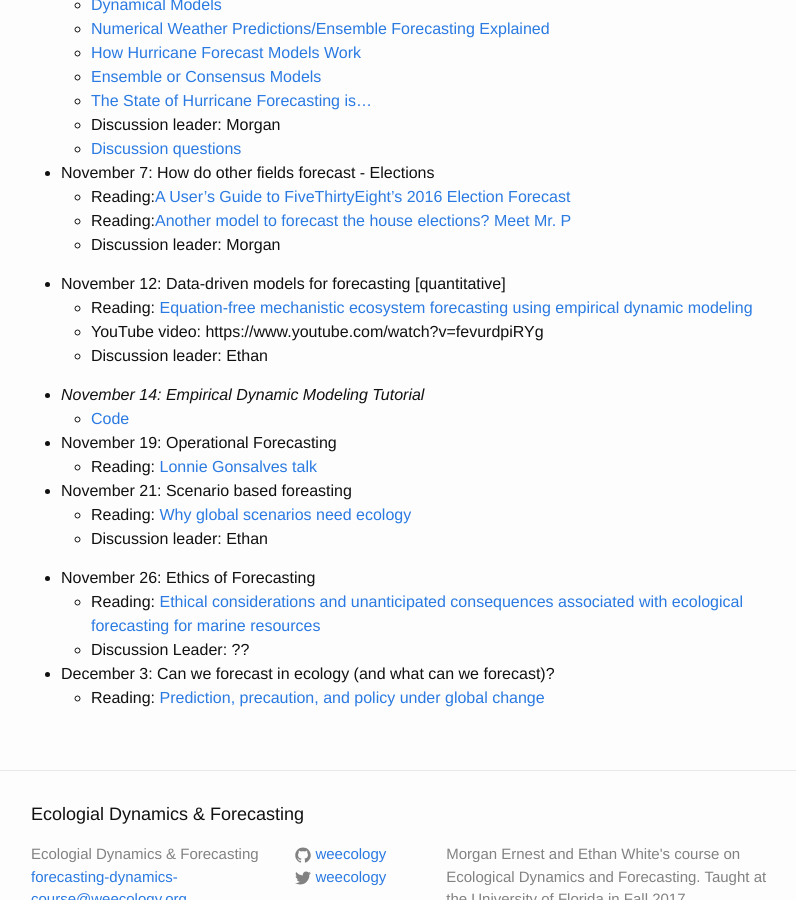
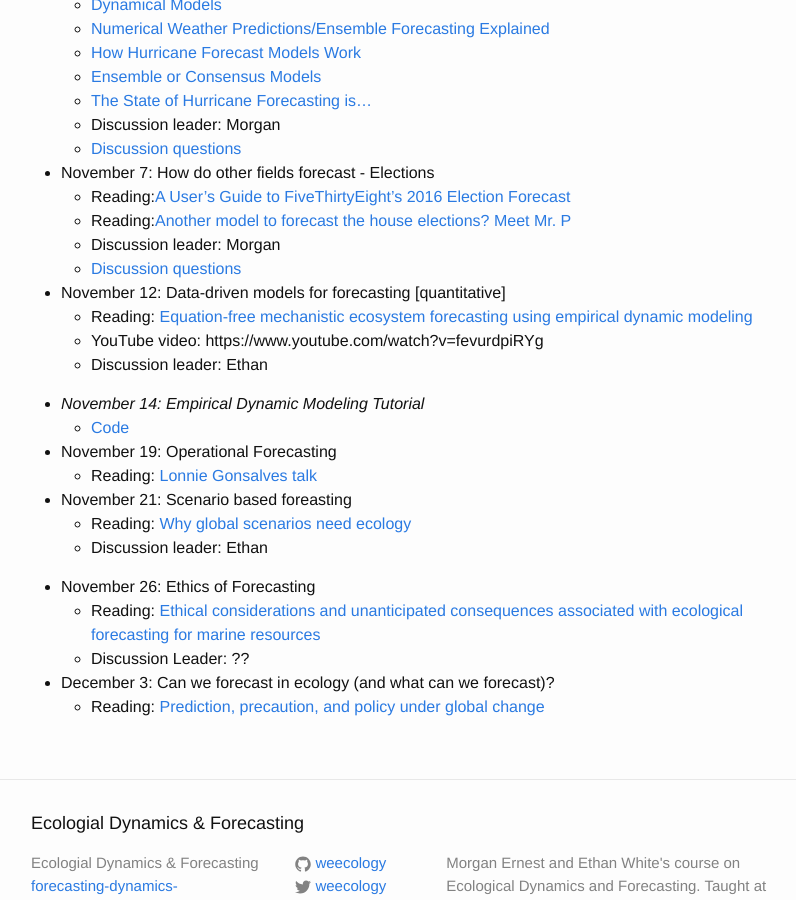
Before and after one commit to weecology/forecasting-dynamics-course, a Jekyll site: the page built from schedule.md, in a window 1280 px wide and 900 px high, scrolled down 2064 px. Shown: the whole window, without its empty margins (239-1035 px from the left). Built offline with Jekyll 4.4.1, drawn with Linux system fonts in a browser that asks for light colours.

Commit message:
Fixed commentedout questions

```diff
--- a/schedule.md
+++ b/schedule.md
@@ -103,8 +103,7 @@ A good general overview of hurricane forecasting has proven elusive, so instead
     * Reading:[A User's Guide to FiveThirtyEight's 2016 Election Forecast](https://fivethirtyeight.com/features/a-users-guide-to-fivethirtyeights-2016-general-election-forecast/)
     * Reading:[Another model to forecast the house elections? Meet Mr. P](https://www.thecrosstab.com/2018/04/20/mrp-house/)
     * Discussion leader: Morgan
-
-[//]: #    * [Discussion questions]({{ site.baseurl }}/discussion/elections)
+    * [Discussion questions]({{ site.baseurl }}/discussion/elections)
 
 * November 12: Data-driven models for forecasting [quantitative]
     * Reading: [Equation-free mechanistic ecosystem forecasting using empirical dynamic modeling](https://doi.org/10.1073/pnas.1417063112)
```
